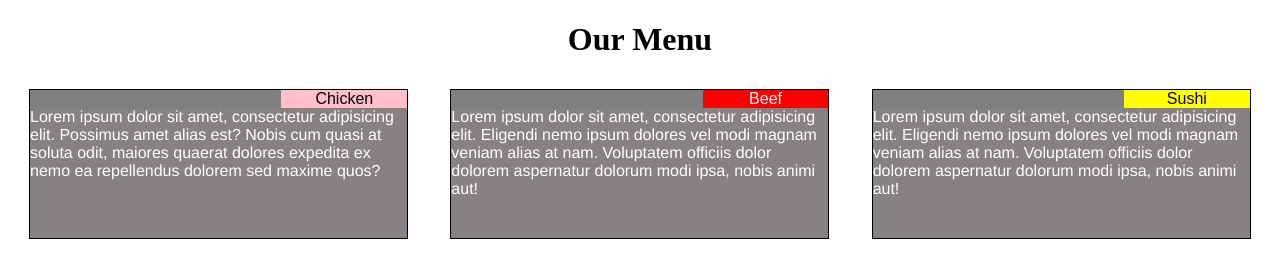
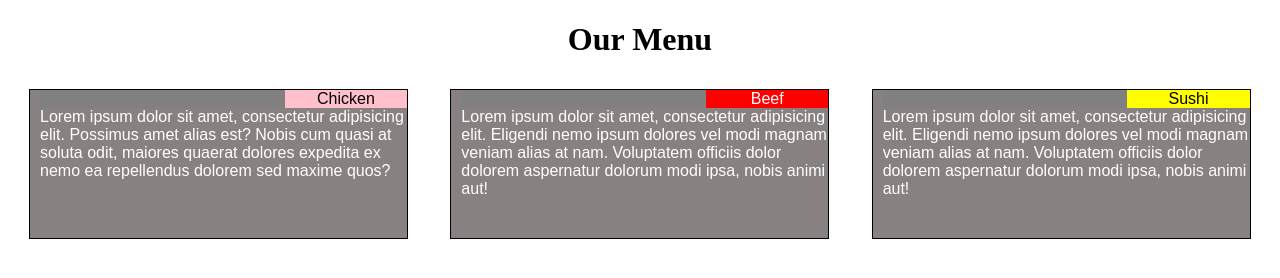
Before and after one commit to kmeehleis/Coursera-Web, a plain HTML site: page module2-solution/index.html in a window 1280 px wide. Drawn offline with Linux system fonts and the light colour scheme.

Commit message:
module2-solution2

```diff
--- a/module2-solution/css/styles.css
+++ b/module2-solution/css/styles.css
@@ -43,7 +43,8 @@
     height: 150px;
     margin-right: auto;
     margin-left: auto;
-    font-family: Helvetica;
+    padding-left: 10px;
+    font-family: Arial, Helvetica, sans-serif;
     color: white;
   }
 
```
